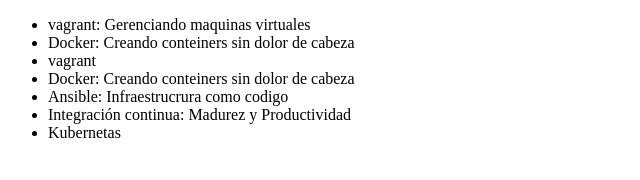
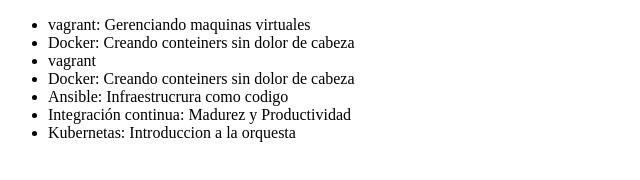
Before and after one commit to GiovanniMB/alura-git, a plain HTML site: page index.html in a window 1280 px wide. Shown: the whole page, without its empty margins (0-640 px from the left). Drawn offline with Linux system fonts and the light colour scheme.

Commit message:
modificando kubernetes

```diff
--- a/index.html
+++ b/index.html
@@ -14,7 +14,7 @@
         <li>Docker: Creando conteiners sin dolor de cabeza</li>
         <li>Ansible: Infraestrucrura como codigo</li>
         <li>Integración continua:  Madurez y Productividad</li>
-        <li>Kubernetas</li>
+        <li>Kubernetas: Introduccion a la orquesta </li>
     </ul>
 </body>
 </html>
```
